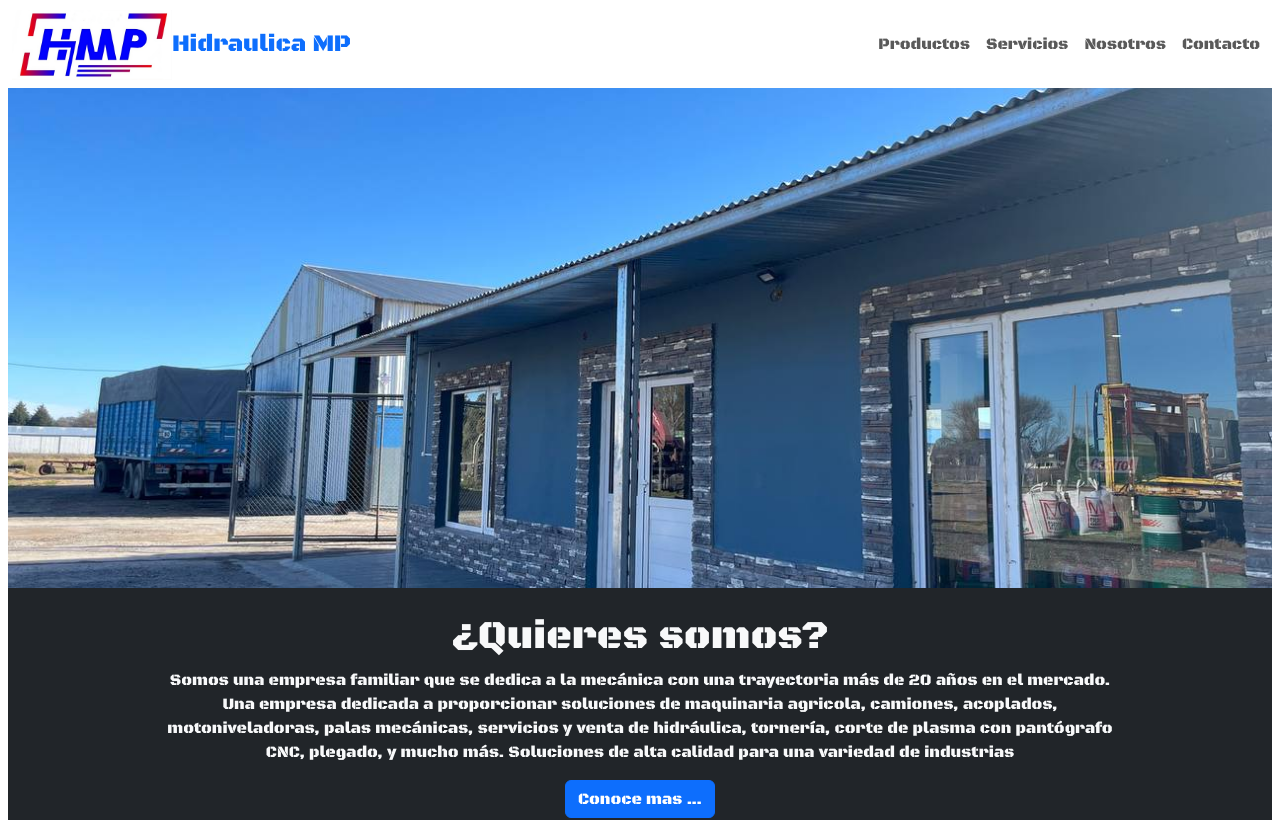
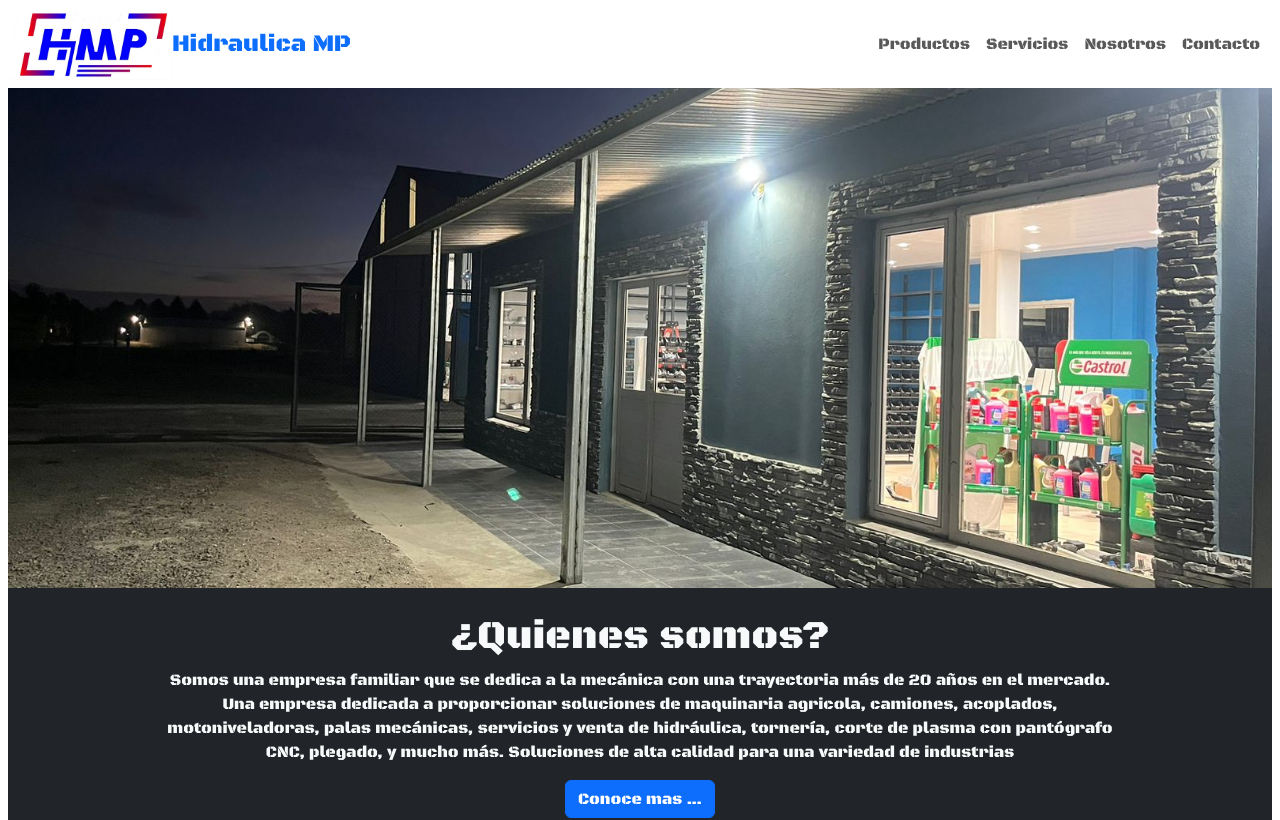
Before and after one commit to Dingras/HidraulicaMP, a React (Vite) app: page / in a window 1280 px wide. Shown: the top 820 px of the page. Built offline with nearby package versions, Linux system fonts and the light colour scheme.

Commit message:
Actualizacion de imagenes

```diff
--- a/src/components/Welcome/Welcome.jsx
+++ b/src/components/Welcome/Welcome.jsx
@@ -3,7 +3,7 @@ import './Welcome.css'
 const Welcome = () => {
     return (
         <div className="container-fluid p-0 m-0">
-            <img src="/Bienvenida.jpg" alt="fondo" className="img-fluid w-100" style={{ maxHeight:'500px', objectFit: 'cover' }}/>
+            <img src="/Welcome.jpeg" alt="fondo" className="img-fluid w-100" style={{ maxHeight:'500px', objectFit: 'cover' }}/>
         </div>
     )
 }
--- a/src/components/WhoWeAre/WhoWeAre.jsx
+++ b/src/components/WhoWeAre/WhoWeAre.jsx
@@ -4,7 +4,7 @@ const WhoWeAre = () => {
     return (
         <div className='py-4 w-100 bg-dark'>
             <div className='text-center text-light'>
-                <h1>¿Quieres somos?</h1>
+                <h1>¿Quienes somos?</h1>
                 <p className='w-75 mx-auto'>
                     Somos una empresa familiar que se dedica a la mecánica con una trayectoria más de 20 años en el mercado.
                     Una empresa dedicada a proporcionar soluciones de maquinaria agricola, camiones, acoplados, motoniveladoras,
```
Also changed, not shown: public/Nosotros.jpeg, public/Welcome.jpeg (added).
